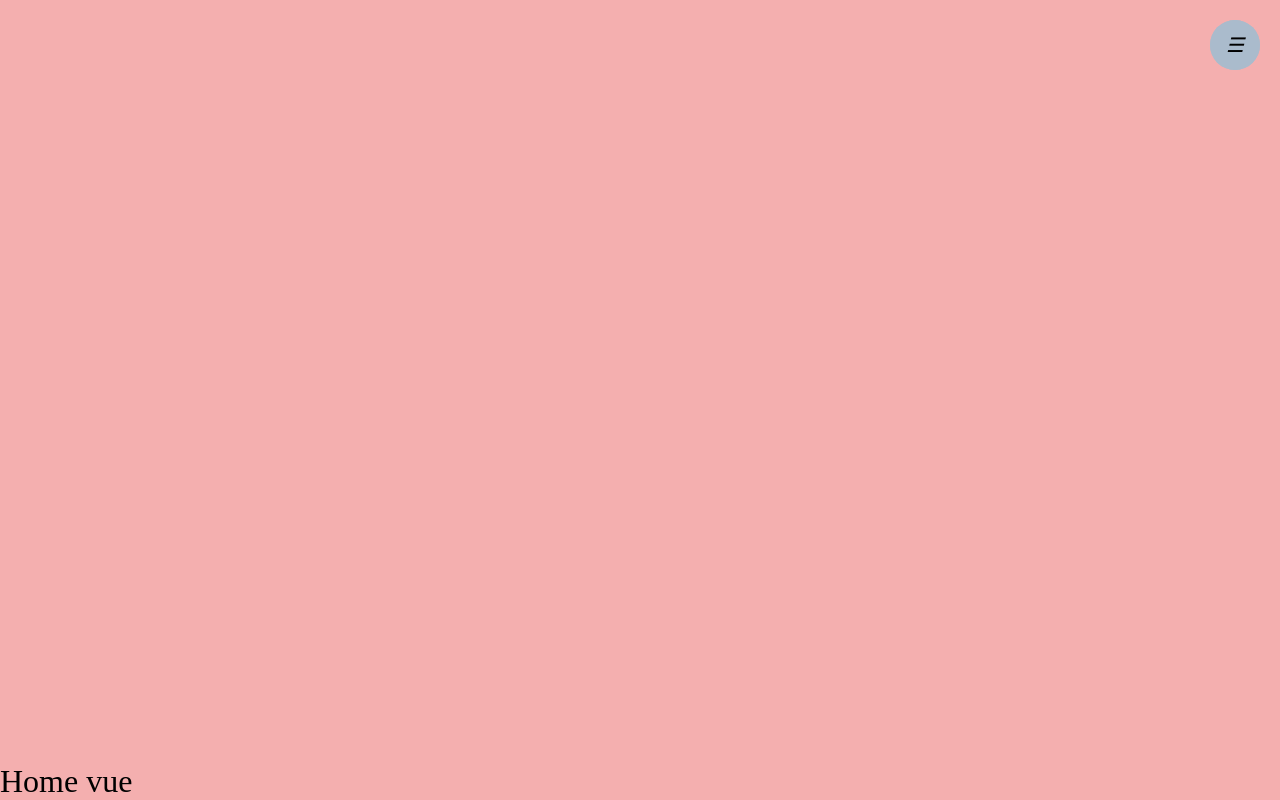
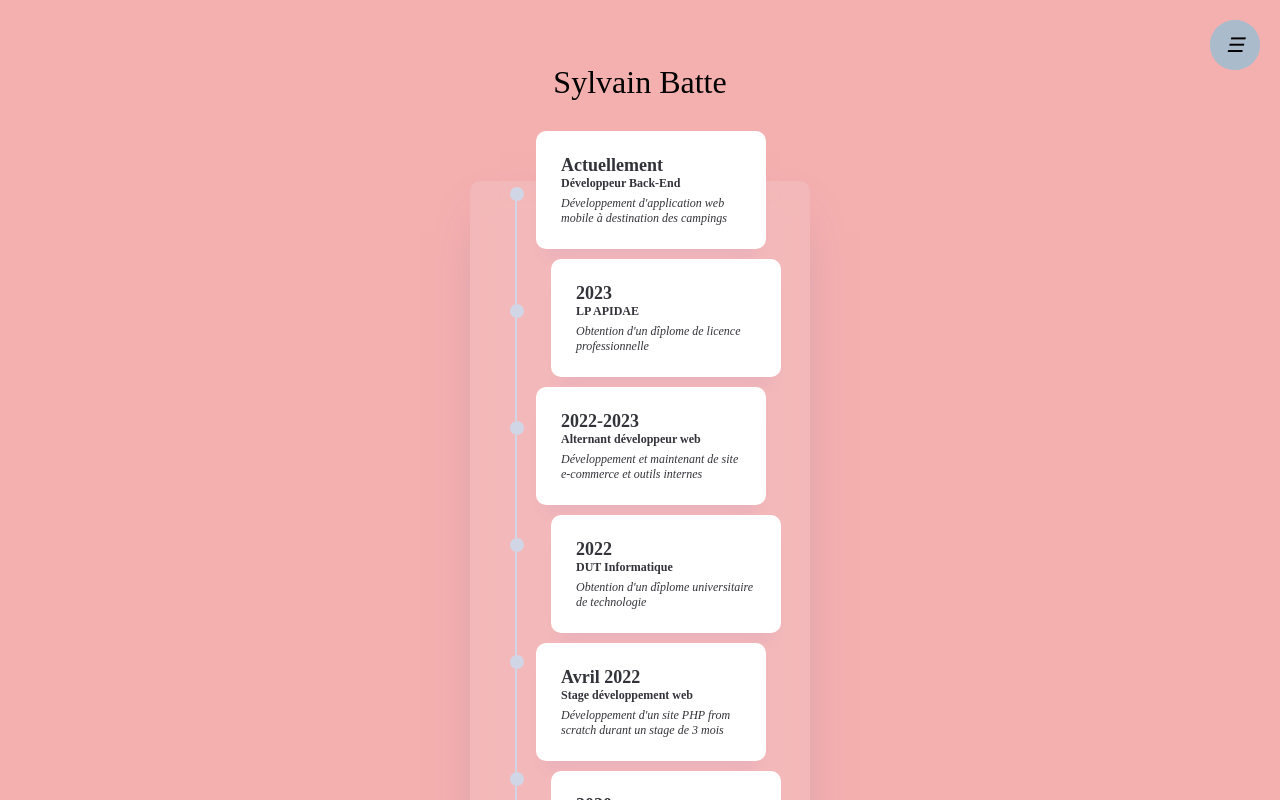
Before and after one commit to sylvainbatte/personalWebsite, a Vue app: page / in a window 1280 px wide. Shown: the top 800 px of the page. Built offline with nearby package versions, Linux system fonts and the light colour scheme.

Commit message:
fix navbar and create home timeline

```diff
--- a/src/assets/base.css
+++ /dev/null
@@ -1,46 +0,0 @@
-/* :root {
-  --primary-color: #c0fe86;
-
-  --text-primary: #393939;
-
-  --backgroup-primary: rgb(250, 251, 179);
-} */
-
-*,
-*::before,
-*::after {
-  margin: 0;
-  padding: 0;
-  font-weight: normal;
-}
-
-body, html {
-  min-height: 100vh;
-}
-
-/* body {
-  min-height: 100vh;
-  color: var(--text-primary);
-  background: var(--backgroup-primary);
-  transition:
-    color 0.5s,
-    background-color 0.5s;
-  line-height: 1.6;
-  font-family:
-    Inter,
-    -apple-system,
-    BlinkMacSystemFont,
-    'Segoe UI',
-    Roboto,
-    Oxygen,
-    Ubuntu,
-    Cantarell,
-    'Fira Sans',
-    'Droid Sans',
-    'Helvetica Neue',
-    sans-serif;
-  font-size: 15px;
-  text-rendering: optimizeLegibility;
-  -webkit-font-smoothing: antialiased;
-  -moz-osx-font-smoothing: grayscale;
-} */
--- a/src/assets/main.css
+++ b/src/assets/main.css
@@ -1,10 +1,18 @@
-@import './base.css';
 
-#app {
-  height: 100vh;
+*,
+*::before,
+*::after {
+  margin: 0;
+  padding: 0;
   font-weight: normal;
-  display: flex;
-  flex-direction: column;
-  justify-content: space-between;
+}
+
+body, html {
+  min-height: 100vh;
   background-color: rgb(244, 175, 175);
 }
+
+
+:root {
+    --main-text-color: #333439;
+}
--- a/src/components/HeaderItem.vue
+++ b/src/components/HeaderItem.vue
@@ -13,7 +13,7 @@ defineProps({
 
 <template>
     <div>
-        <RouterLink :to="link">{{ name }}</RouterLink>
+        <RouterLink :to="link" @click="$emit('clicked')">{{ name }}</RouterLink>
     </div>
 </template>
 
--- a/src/components/TheHeader.vue
+++ b/src/components/TheHeader.vue
@@ -1,5 +1,10 @@
 <script setup>
     import HeaderItem from './HeaderItem.vue';
+
+    const updateCheckbox = () => {
+        const checkbox = document.getElementById('active');
+        checkbox.checked = false;
+    }
 </script>
 
 <template>
@@ -8,10 +13,10 @@
         <label for="active" class="menu-btn"><i class="fas fa-bars"></i></label>
         <div class="wrapper">
         <ul>
-            <li><HeaderItem link="/" name="Accueil"/></li>
-            <li><HeaderItem link="/projects" name="Projets"/></li>
-            <li><HeaderItem link="/photos" name="Photos"/></li>
-            <li><HeaderItem link="/contact" name="Contact"/></li>
+            <li><HeaderItem link="/" name="Accueil" @clicked="updateCheckbox"/></li>
+            <li><HeaderItem link="/projects" name="Projets" @clicked="updateCheckbox"/></li>
+            <li><HeaderItem link="/photos" name="Photos" @clicked="updateCheckbox"/></li>
+            <li><HeaderItem link="/contact" name="Contact" @clicked="updateCheckbox"/></li>
         </ul>
         </div>
     </header>
@@ -21,6 +26,7 @@
 
     .wrapper{
         position: fixed;
+        z-index: 1000;
         top: 0;
         left: 0;
         height: 100%;
@@ -33,8 +39,8 @@
         clip-path: circle(75%);
     }
     .menu-btn{
-        position: absolute;
-        z-index: 2;
+        position: fixed;
+        z-index: 1001;
         right: 20px;
         top: 20px;
         height: 50px;
--- a/src/views/HomeView.vue
+++ b/src/views/HomeView.vue
@@ -2,7 +2,162 @@
 </script>
 
 <template>
-    <h1>Home vue</h1>
+    <div id="title">
+        <h1>Sylvain Batte</h1>
+    </div>
+
+    <div class="container">
+
+        <div class="lines">
+            <div class="dot"></div>
+            <div class="line"></div>
+            <div class="dot"></div>
+            <div class="line"></div>
+            <div class="dot"></div>
+            <div class="line"></div>
+            <div class="dot"></div>
+            <div class="line"></div>
+            <div class="dot"></div>
+            <div class="line"></div>
+            <div class="dot"></div>
+            <div class="line"></div>
+        </div>
+
+        <div class="cards">
+            <div class="card">
+                <h2>Actuellement</h2>
+                <h3>Développeur Back-End</h3>
+                <p>Développement d'application web mobile à destination des campings</p>
+            </div>
+            <div class="card">
+                <h2>2023</h2>
+                <h3>LP APIDAE</h3>
+                <p>Obtention d'un dîplome de licence professionnelle</p>
+            </div>
+            <div class="card">
+                <h2>2022-2023</h2>
+                <h3>Alternant développeur web</h3>
+                <p>Développement et maintenant de site e-commerce et outils internes</p>
+            </div>
+            <div class="card">
+                <h2>2022</h2>
+                <h3>DUT Informatique</h3>
+                <p>Obtention d'un dîplome universitaire de technologie</p>
+            </div>
+            <div class="card">
+                <h2>Avril 2022</h2>
+                <h3>Stage développement web</h3>
+                <p>Développement d'un site PHP from scratch durant un stage de 3 mois</p>
+            </div>
+            <div class="card">
+                <h2>2020</h2>
+                <h3>Baccalauréat scientifique</h3>
+                <p>Option Science de l'ingénieur<br>Mention assez bien</p>
+            </div>
+        </div>
+
+    </div>
 </template>
 
-<style scoped></style>
+<style scoped>
+
+@keyframes entreeDroite {
+  0% {
+    margin-left: 300px;
+    opacity: 0%;
+  }
+
+  100% {
+    opacity: 100%;
+  }
+}
+
+h1 {
+    text-align: center;
+    margin-top: 2em;
+}
+
+.container {
+
+    width: 340px;
+    margin: 5em auto;
+    background: #ECF1F524;
+    backdrop-filter: blur(15px);
+
+    box-shadow: 0px 20px 53px -30px rgba(95, 102, 173, 0.566816);
+    border-radius: 10px;
+
+    display: flex;
+
+    .lines {
+        margin-left: 40px;
+        margin-top: 6px;
+
+        .dot {
+            width: 14px;
+            height: 14px;
+            background: #D1D6E6;
+            border-radius: 7px;
+        }
+
+        .line {
+            height: 103px;
+            width: 2px;
+            background: #D1D6E6;
+            margin-left: 5.3px;
+        }
+    }
+
+    .cards {
+
+        margin-left: 12px;
+        transform: translateY(-50px);
+
+        .card {
+            width: 230px;
+            height: 93px;
+            padding-top: 25px;
+            background: #FFFFFF;
+            box-shadow: 0 2px 2px 0 #eeeeee40;
+            border-radius: 10px;
+
+            box-shadow: 0px 16px 15px -10px rgba(105, 96, 215, 0.0944602);
+            margin-bottom: 10px;
+            color: var(--main-text-color);
+
+            animation: entreeDroite 2s;
+
+            h2 {
+                font-weight: bold;
+                font-size: 18px;
+                line-height: 19px;
+                margin-left: 25px;
+            }
+
+            h3 {
+                font-weight: bold;
+                font-size: 12px;
+                line-height: 16px;
+                margin-left: 25px;
+                margin-bottom: 5px;
+            }
+
+            p {
+                font-style: italic;
+                font-size: 12px;
+                margin-left: 25px;
+                width: 80%;
+            }
+        }
+
+        .card:hover {
+            background: #ECF1F524;
+            transition: 0.2s;
+        }
+
+        .card:nth-child(2n) {
+            margin-left: 15px;
+        }
+    }
+}
+</style>
```
